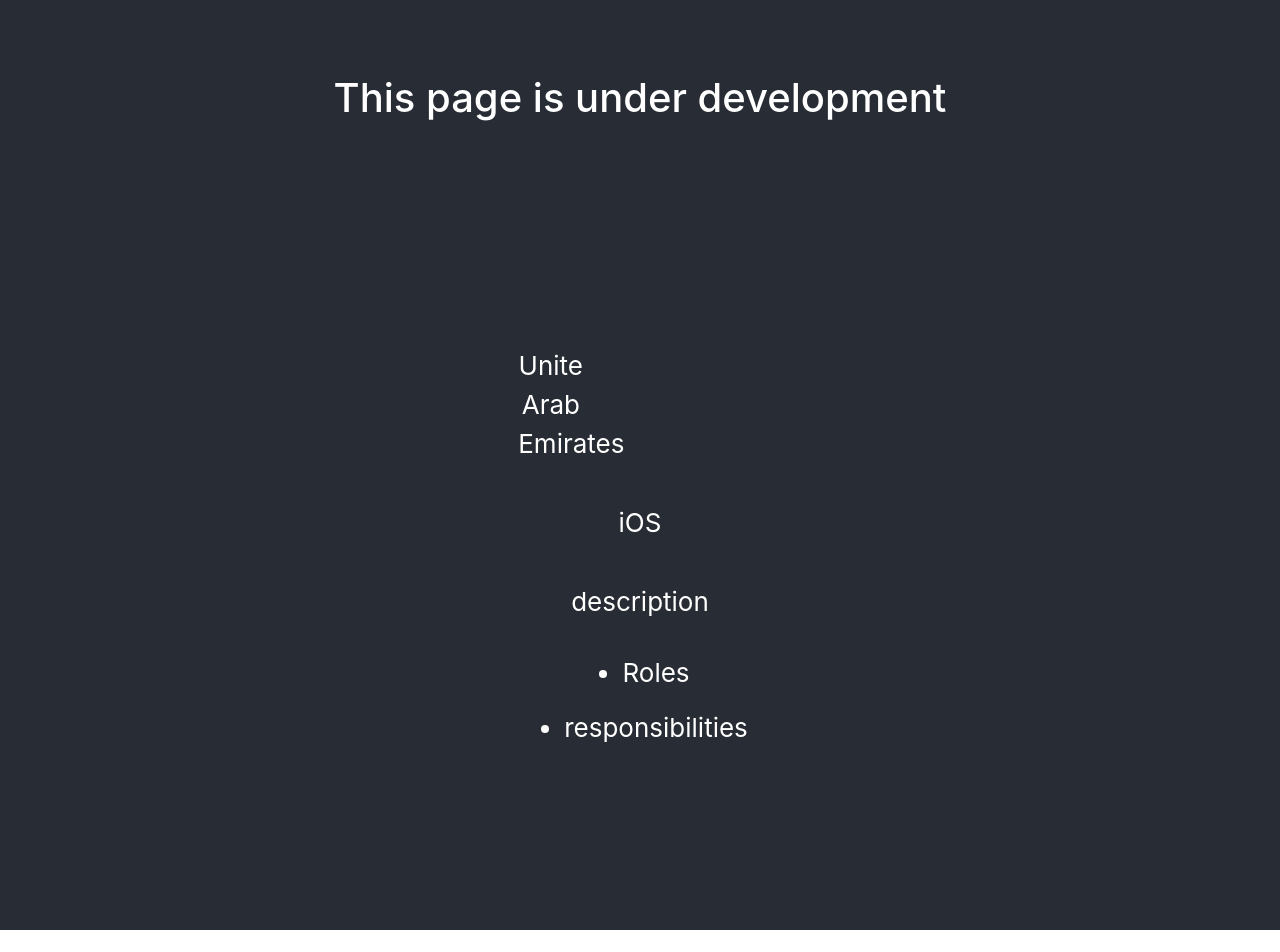
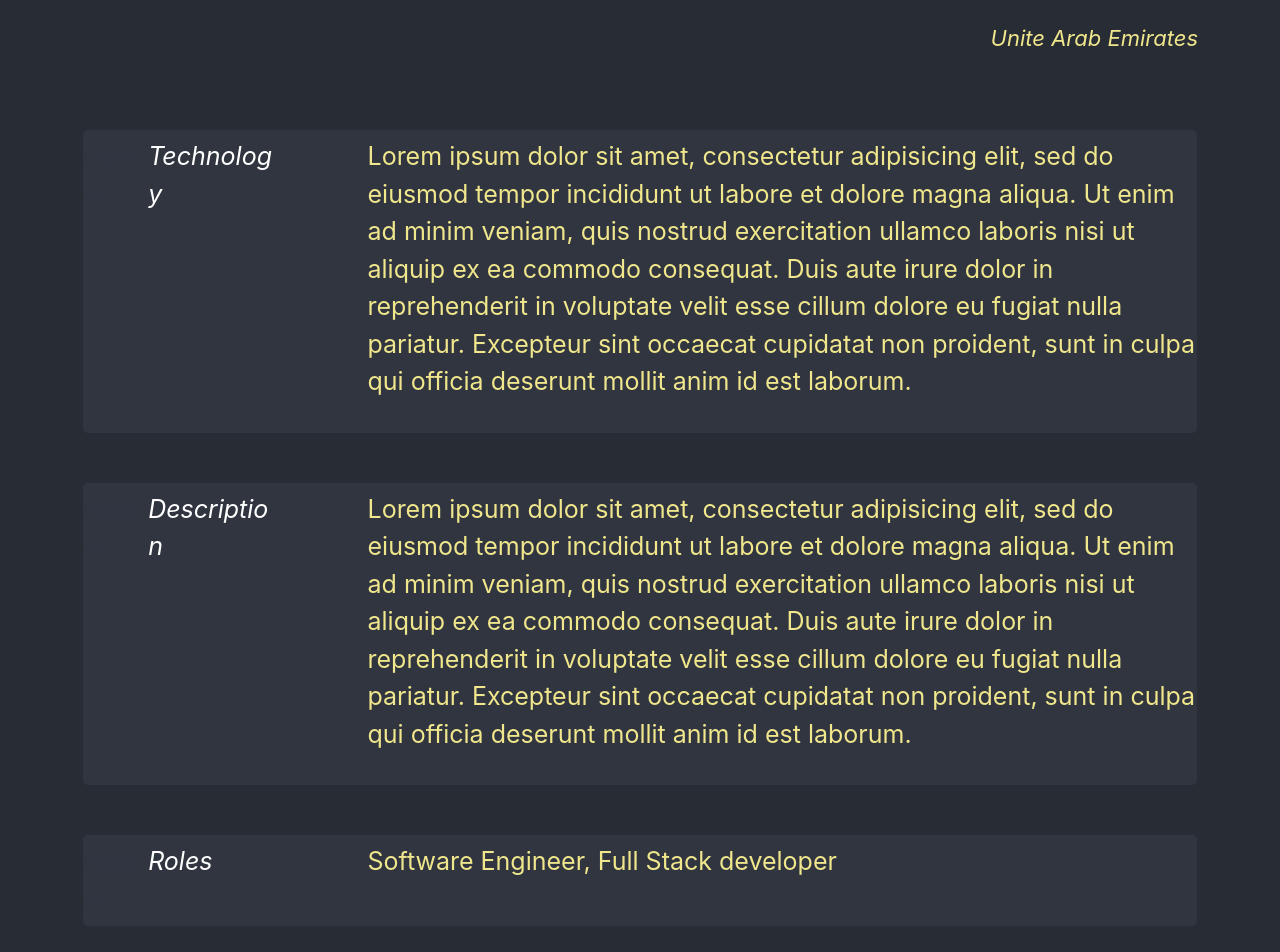
Before and after one commit to VIJAYARAJSVR/Portfolio1, a React (Create React App) app: page /Portfolio/ProjectDetail/1 in a window 1280 px wide. Shown: the part 200-1152 px from the top of the page. Before the commit the page ends 1130 px from the top, so only its background shows below. Built offline with nearby package versions, Linux system fonts and the light colour scheme.

Commit message:
major update in projectdetails page such layout design, responsiveness etc

```diff
--- a/src/App.css
+++ b/src/App.css
@@ -19,14 +19,58 @@
   min-height: 100vh;
   display: flex;
   flex-direction: column;
-  align-items: center;
-  justify-content: center;
-  font-size: calc(10px + 2vmin);
-  color: white;
+    align-items: center;
+    justify-content: center;
+    font-size: calc(10px + 2vmin);
+    color: white;
 }
 
 .App-link {
-  color: #61dafb;
+    color: #61dafb;
+}
+
+.project_Row {
+}
+
+.project_Card {
+    background-color: #303540 !important;
+}
+
+.project_Field1 {
+    float: left;
+    font-size: 25px;
+    color: #303540;
+}
+
+.project_Field {
+    font-style: italic;
+    color: white;
+    font-size: 25px;
+    text-wrap: normal;
+    flex-wrap: wrap;
+}
+
+.project_Value {
+    float: left;
+    font-size: 25px;
+    color: khaki;
+
+}
+
+.project_location {
+    float: left;
+    font-size: 22px;
+    color: khaki;
+    font-style: italic;
+
+}
+
+.project_Link {
+    font-style: italic;
+    font-size: 22px;
+    color: khaki;
+    float: left;
+    /*display: block;*/
 }
 
 @keyframes App-logo-spin {
--- a/src/components/home.tsx
+++ b/src/components/home.tsx
@@ -27,8 +27,6 @@
             <div className="container-sm container-md container-lg container-xl container-xxl">
                 <ContactDetails/>
                 <AboutMe/>
-
-
             </div>
             <div className="container-sm container-md container-lg container-xl container-xxl">
                 {/*<div className="row row-cols-2"><p>Recent Projects</p> <NavLink to="AllProjects"> See All Projects </NavLink></div>*/}
--- a/src/components/projectdetails.tsx
+++ b/src/components/projectdetails.tsx
@@ -2,10 +2,12 @@
 
 import {NavLink, useParams} from 'react-router-dom'
 import {useLocation} from 'react-router-dom'
+
+import {useLayoutEffect, useState} from "react";
+
+
+import {AiFillPhone} from '@react-icons/all-files/ai/AiFillPhone'
 import RecentProjects from "./recentprojects";
-import {useLayoutEffect, useState} from "react";
-import SkillBarChart from "./skillbarchart";
-
 
 interface Project {
     id: number;
@@ -36,21 +38,24 @@
 
 
     return (
+        <div className="App-header">
+            <div className=" container-sm container-md container-lg container-xl container-xxl">
 
-        <div className="container-sm container-md container-lg container-xl container-xxl">
+                <ProjectHeading projName={project.full_name} proj_thumbnail={project.thumbnail}/>
+
+                <Location locations={project.locations}/>
+                <div className="card w-100 project_Value mb-5 project_Card">
+                    <Websites websites={project.website}/>
+                    <IosApp iosapp={project.ios_app}/>
+                    <AndroidApp androidapp={project.android_app}/>
+                </div>
 
 
-            <ProjectHeading projName={project.full_name} proj_thumbnail={project.thumbnail}/>
-
-            <h1 className="mt-2 w-auto" style={{color: 'white'}}>This page is under development</h1>
-
-            <div className="App-header">
-                <Websites websites={project.website}/>
-                <Location locations={project.locations}/>
                 <Technology technologies={project.technology}/>
                 <Description desc={project.description}/>
                 <Role roles={project.roles}/>
                 <Responsibility responsibilities={project.responsibilities}/>
+
             </div>
         </div>
     )
@@ -59,41 +64,139 @@
 // @ts-ignore
 const ProjectHeading = ({projName, proj_thumbnail}) => {
     return (
-        <div className="row row-cols-3 mb-5 mt-5">
+        <div className="row row-cols-3 mb-1">
             <div className="w-25"/>
 
-            <div className="row row-cols-2 mb-5 w-75">
+            <div className="row row-cols-2 mb-5 w-50 justify-content-center">
 
                 <img style={{width: '100px', height: '70px', marginLeft: '30px'}}
                      src={require(`./images/project_thumbnail/${proj_thumbnail}.png`)}
                      alt={proj_thumbnail}/>
                 <h2 className="mt-2 w-auto" style={{color: 'white'}}>{projName.toUpperCase()}</h2>
             </div>
+
+            <div className="w-25"/>
         </div>
     )
 }
 
 // @ts-ignore
 const Websites = ({websites}) => {
+    if (websites.length === 0) {
+        return null
+    }
     return (
-        <div className="row row-cols-3 mb-3 mt-2">
-            <p> {websites}</p>
+        <div className="row row-cols-2 mb-2 mt-2 project_Row">
+            <div className="w-25">
+                <div className="w-25 text-start project_Field1">dumm</div>
+                <p className="w-75 text-start project_Field">Website</p>
+            </div>
+            <div>
+                <ol>
+                    {
+                        // @ts-ignore
+                        websites.map((website, index) => {
+                            return (<li className="w-100 mb-2 text-start project_Link"><a className="project_Link"
+                                                                                          href={"https://" + website}
+                                                                                          key={index} target="_blank"
+                                                                                          rel="noreferrer"> {website}</a>
+                            </li>)
+                        })
+                    }
+                </ol>
+            </div>
         </div>
     )
 }
+
+// @ts-ignore
+const IosApp = ({iosapp}) => {
+    if (iosapp.length === 0) {
+        return null
+    }
+
+    return (
+
+
+        <div className="row row-cols-2 mb-2 mt-2 project_Row">
+            <div className="w-25">
+                <div className="w-25 text-start project_Field1">dumm</div>
+                <p className="w-75 text-start project_Field">iOS app</p>
+            </div>
+
+            <div>
+                <ol>
+                    {
+                        // @ts-ignore
+                        iosapp.map((app, index) => {
+                            return (<li className="w-100 mb-2 text-start project_Link"><a className="project_Link"
+                                                                                          href={"https://" + app}
+                                                                                          key={index} target="_blank"
+                                                                                          rel="noreferrer"> {app}</a>
+                            </li>)
+                        })
+                    }
+                </ol>
+            </div>
+        </div>
+    )
+}
+
+// @ts-ignore
+const AndroidApp = ({androidapp}) => {
+    if (androidapp.length === 0) {
+        return null
+    }
+    return (
+        <div className="row row-cols-2 mb-2 mt-2 project_Row">
+            <div className="w-25">
+                <div className="w-25 text-start project_Field1">dumm</div>
+                <p className="w-75 text-start project_Field">Android App</p>
+            </div>
+            <div>
+                <ol>
+                    {
+                        // @ts-ignore
+                        androidapp.map((app, index) => {
+                            return (<li className="w-100 mb-2 text-start project_Link"><a className="project_Link"
+                                                                                          href={"https://" + app}
+                                                                                          key={index} target="_blank"
+                                                                                          rel="noreferrer"> {app}</a>
+                            </li>)
+                        })
+                    }
+                </ol>
+            </div>
+        </div>
+    )
+}
+
 // @ts-ignore
 const Location = ({locations}) => {
     return (
-        <div className="row row-cols-3 mb-3 mt-2">
-            <p> {locations}</p>
+        <div className="row row-cols-3 mb-2 mt-4 project_Row">
+            <div className="w-25"/>
+            <p className="w-75 text-end project_Value project_location"> {locations.join(", ")}</p>
         </div>
     )
 }
 // @ts-ignore
 const Technology = ({technologies}) => {
     return (
-        <div className="row row-cols-3 mb-3 mt-2">
-            <p> {technologies}</p>
+        <div className="card w-100 project_Value mb-5 project_Card">
+            <div className="row row-cols-2 mb-2 mt-2 project_Row">
+                <div className="w-25">
+                    <div className="w-25 text-start project_Field1">dumm</div>
+                    <p className="w-75 text-start project_Field">Technology</p>
+                </div>
+                <div className="w-75 mb-2 text-start">
+                    <p> Lorem ipsum dolor sit amet, consectetur adipisicing elit, sed do eiusmod tempor incididunt ut
+                        labore et dolore magna aliqua. Ut enim ad minim veniam, quis nostrud exercitation ullamco
+                        laboris nisi ut aliquip ex ea commodo consequat. Duis aute irure dolor in reprehenderit in
+                        voluptate velit esse cillum dolore eu fugiat nulla pariatur. Excepteur sint occaecat cupidatat
+                        non proident, sunt in culpa qui officia deserunt mollit anim id est laborum. </p>
+                </div>
+            </div>
         </div>
     )
 }
@@ -101,25 +204,57 @@
 // @ts-ignore
 const Description = ({desc}) => {
     return (
-        <div className="row row-cols-1 mb-3 mt-2 float-start">
-            <p> {desc}</p>
+        <div className="card w-100 project_Value mb-5 project_Card">
+            <div className="row row-cols-2 mb-2 mt-2 project_Row">
+                <div className="w-25">
+                    <div className="w-25 text-start project_Field1">dumm</div>
+                    <p className="w-75 text-start project_Field">Description</p>
+                </div>
+                <div className="w-75 mb-2 text-start">
+                    <p> Lorem ipsum dolor sit amet, consectetur adipisicing elit, sed do eiusmod tempor incididunt ut
+                        labore et dolore magna aliqua. Ut enim ad minim veniam, quis nostrud exercitation ullamco
+                        laboris nisi ut aliquip ex ea commodo consequat. Duis aute irure dolor in reprehenderit in
+                        voluptate velit esse cillum dolore eu fugiat nulla pariatur. Excepteur sint occaecat cupidatat
+                        non proident, sunt in culpa qui officia deserunt mollit anim id est laborum. </p>
+                </div>
+            </div>
         </div>
     )
 }
 // @ts-ignore
 const Role = ({roles}) => {
     return (
-        <ul>
-            <li>{roles}</li>
-        </ul>
+        <div className="card w-100 project_Value mb-5 project_Card">
+            <div className="row row-cols-2 mb-2 mt-2 project_Row">
+                <div className="w-25">
+                    <div className="w-25 text-start project_Field1">dumm</div>
+                    <p className="w-75 text-start project_Field">Roles</p>
+                </div>
+                <div className="w-75 mb-2 text-start">
+                    <p className="project_Value"> {roles.join(",")}</p>
+                </div>
+            </div>
+        </div>
     )
 }
 // @ts-ignore
 const Responsibility = ({responsibilities}) => {
     return (
-        <ul>
-            <li>{responsibilities}</li>
-        </ul>
+        <div className="card w-100 project_Value mb-5 project_Card">
+            <div className="row row-cols-2 mb-2 mt-2 project_Row">
+                <div className="w-25">
+                    <div className="w-25 text-start project_Field1">dumm</div>
+                    <p className="w-75 text-start project_Field">Responsibility</p>
+                </div>
+                <div className="w-75 mb-2 text-start">
+                    <p> Lorem ipsum dolor sit amet, consectetur adipisicing elit, sed do eiusmod tempor incididunt ut
+                        labore et dolore magna aliqua. Ut enim ad minim veniam, quis nostrud exercitation ullamco
+                        laboris nisi ut aliquip ex ea commodo consequat. Duis aute irure dolor in reprehenderit in
+                        voluptate velit esse cillum dolore eu fugiat nulla pariatur. Excepteur sint occaecat cupidatat
+                        non proident, sunt in culpa qui officia deserunt mollit anim id est laborum. </p>
+                </div>
+            </div>
+        </div>
     )
 }
 
--- a/src/data/project_details.json
+++ b/src/data/project_details.json
@@ -7,7 +7,9 @@
     "technology": [
       "iOS"
     ],
-    "roles": "Roles",
+    "roles": [
+      "Software Engineer, Full Stack developer"
+    ],
     "responsibilities": "responsibilities",
     "locations": [
       "Unite Arab Emirates"
@@ -15,6 +17,8 @@
     "duration": "4 months",
     "website": [
     ],
+    "ios_app": [],
+    "android_app": [],
     "thumbnail": "pepsi"
   },
   {
@@ -25,7 +29,9 @@
     "technology": [
       "iOS"
     ],
-    "roles": "Roles",
+    "roles": [
+      "Software Engineer, Full Stack developer"
+    ],
     "responsibilities": "responsibilities",
     "locations": [
       "Unite Arab Emirates"
@@ -33,6 +39,8 @@
     "duration": "4 months",
     "website": [
     ],
+    "ios_app": [],
+    "android_app": [],
     "thumbnail": "adjust"
   },
   {
@@ -43,13 +51,30 @@
     "technology": [
       "iOS"
     ],
-    "roles": "Roles",
+    "roles": [
+      "Software Engineer, Full Stack developer"
+    ],
     "responsibilities": "responsibilities",
     "locations": [
-      "Unite Arab Emirates"
+      "UAE",
+      "USA"
     ],
     "duration": "4 months",
     "website": [
+      "www.google.com",
+      "www.tgliving.com"
+    ],
+    "ios_app": [
+      "www.google.com",
+      "www.tgliving.com",
+      "www.google.com",
+      "www.tgliving.com"
+    ],
+    "android_app": [
+      "www.google.com",
+      "www.tgliving.com",
+      "www.google.com",
+      "www.tgliving.com"
     ],
     "thumbnail": "livingtree"
   },
@@ -61,7 +86,9 @@
     "technology": [
       "iOS"
     ],
-    "roles": "Roles",
+    "roles": [
+      "Software Engineer, Full Stack developer"
+    ],
     "responsibilities": "responsibilities",
     "locations": [
       "Unite Arab Emirates"
@@ -69,6 +96,8 @@
     "duration": "4 months",
     "website": [
     ],
+    "ios_app": [],
+    "android_app": [],
     "thumbnail": "bush"
   },
   {
@@ -79,7 +108,9 @@
     "technology": [
       "iOS"
     ],
-    "roles": "Roles",
+    "roles": [
+      "Software Engineer, Full Stack developer"
+    ],
     "responsibilities": "responsibilities",
     "locations": [
       "Unite Arab Emirates"
@@ -87,6 +118,8 @@
     "duration": "4 months",
     "website": [
     ],
+    "ios_app": [],
+    "android_app": [],
     "thumbnail": "tgliving"
   },
   {
@@ -97,7 +130,9 @@
     "technology": [
       "iOS"
     ],
-    "roles": "Roles",
+    "roles": [
+      "Software Engineer, Full Stack developer"
+    ],
     "responsibilities": "responsibilities",
     "locations": [
       "Unite Arab Emirates"
@@ -105,6 +140,8 @@
     "duration": "4 months",
     "website": [
     ],
+    "ios_app": [],
+    "android_app": [],
     "thumbnail": "hilti"
   },
   {
@@ -115,7 +152,9 @@
     "technology": [
       "iOS"
     ],
-    "roles": "Roles",
+    "roles": [
+      "Software Engineer, Full Stack developer"
+    ],
     "responsibilities": "responsibilities",
     "locations": [
       "Unite Arab Emirates"
@@ -123,6 +162,8 @@
     "duration": "4 months",
     "website": [
     ],
+    "ios_app": [],
+    "android_app": [],
     "thumbnail": "hungama"
   },
   {
@@ -133,7 +174,9 @@
     "technology": [
       "iOS"
     ],
-    "roles": "Roles",
+    "roles": [
+      "Software Engineer, Full Stack developer"
+    ],
     "responsibilities": "responsibilities",
     "locations": [
       "Unite Arab Emirates"
@@ -141,6 +184,8 @@
     "duration": "4 months",
     "website": [
     ],
+    "ios_app": [],
+    "android_app": [],
     "thumbnail": "drc"
   },
   {
@@ -151,13 +196,22 @@
     "technology": [
       "iOS"
     ],
-    "roles": "Roles",
+    "roles": [
+      "Software Engineer, Full Stack developer"
+    ],
     "responsibilities": "responsibilities",
     "locations": [
       "Unite Arab Emirates"
     ],
     "duration": "4 months",
     "website": [
+      "www.tgrewards.com",
+      "www.transguardliving.com"
+    ],
+    "ios_app": [],
+    "android_app": [
+      "play.google.com/store/apps/details?id=com.transguardgroup.transguardrewards",
+      "play.google.com/store/apps/details?id=com.mysalesforce.mycommunity.C00D24000000f19SEAQ.A0OT06000000GmaAGAS"
     ],
     "thumbnail": "rewards"
   },
@@ -169,7 +223,9 @@
     "technology": [
       "iOS"
     ],
-    "roles": "Roles",
+    "roles": [
+      "Software Engineer, Full Stack developer"
+    ],
     "responsibilities": "responsibilities",
     "locations": [
       "Unite Arab Emirates"
@@ -177,6 +233,8 @@
     "duration": "4 months",
     "website": [
     ],
+    "ios_app": [],
+    "android_app": [],
     "thumbnail": "fleet"
   },
   {
@@ -187,7 +245,9 @@
     "technology": [
       "iOS"
     ],
-    "roles": "Roles",
+    "roles": [
+      "Software Engineer, Full Stack developer"
+    ],
     "responsibilities": "responsibilities",
     "locations": [
       "Unite Arab Emirates"
@@ -195,6 +255,8 @@
     "duration": "4 months",
     "website": [
     ],
+    "ios_app": [],
+    "android_app": [],
     "thumbnail": "esp"
   },
   {
@@ -205,7 +267,9 @@
     "technology": [
       "iOS"
     ],
-    "roles": "Roles",
+    "roles": [
+      "Software Engineer, Full Stack developer"
+    ],
     "responsibilities": "responsibilities",
     "locations": [
       "Unite Arab Emirates"
@@ -213,6 +277,8 @@
     "duration": "4 months",
     "website": [
     ],
+    "ios_app": [],
+    "android_app": [],
     "thumbnail": "hdfc"
   },
   {
@@ -223,7 +289,9 @@
     "technology": [
       "iOS"
     ],
-    "roles": "Roles",
+    "roles": [
+      "Software Engineer, Full Stack developer"
+    ],
     "responsibilities": "responsibilities",
     "locations": [
       "Unite Arab Emirates"
@@ -231,6 +299,8 @@
     "duration": "4 months",
     "website": [
     ],
+    "ios_app": [],
+    "android_app": [],
     "thumbnail": "toyota"
   },
   {
@@ -241,7 +311,9 @@
     "technology": [
       "iOS"
     ],
-    "roles": "Roles",
+    "roles": [
+      "Software Engineer, Full Stack developer"
+    ],
     "responsibilities": "responsibilities",
     "locations": [
       "Unite Arab Emirates"
@@ -249,6 +321,8 @@
     "duration": "4 months",
     "website": [
     ],
+    "ios_app": [],
+    "android_app": [],
     "thumbnail": "kenamental"
   }
 ]
```
